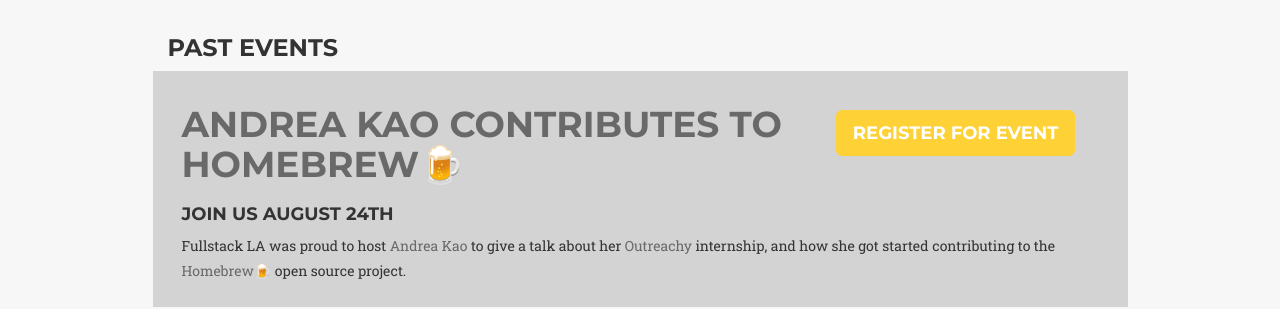
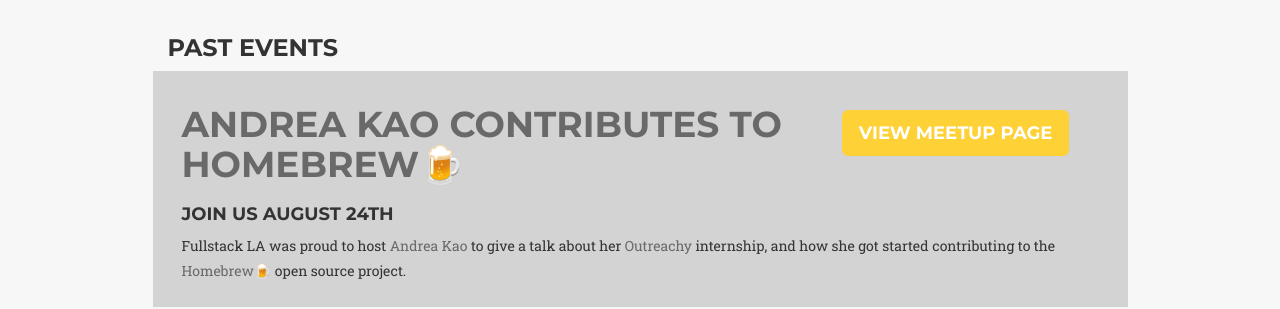
Before and after one commit to fullstackla/fullstackla.github.io, a Jekyll site: the page built from index.html, in a window 1280 px wide and 900 px high, scrolled down 1495 px. Shown: the part 138-447 px from the top of the window. Built offline with Jekyll 4.4.1, drawn with Linux system fonts in a browser that asks for light colours; some web fonts are replaced.

Commit message:
Modify buttons for Event Page. Modify open-source-event-list.html liquid code to create new button for archived events.

```diff
--- a/_includes/events/open-source-event-list.html
+++ b/_includes/events/open-source-event-list.html
@@ -6,9 +6,18 @@
           <h1>{{ event.title }}</h1>
         </a>
       </div>
+
+      {% if event.layout == "os-past-event" %}
+      <div class="col-lg-4 text-center rsvp">
+        {% include past-event-rsvp.html rsvp=event.rsvp %}
+      </div>
+
+      {% else %}
       <div class="col-lg-4 text-center rsvp">
         {% include event-rsvp.html rsvp=event.rsvp %}
       </div>
+      {% endif %}
+
       <div class="col-lg-12">
         <h4>
           Join us {{ event.event-date }}
--- /dev/null
+++ b/_includes/past-event-rsvp.html
@@ -0,0 +1,3 @@
+<a class="btn btn-primary btn-lg" href="{{ include.rsvp }}" role="button">
+  View Meetup page
+</a>
```
